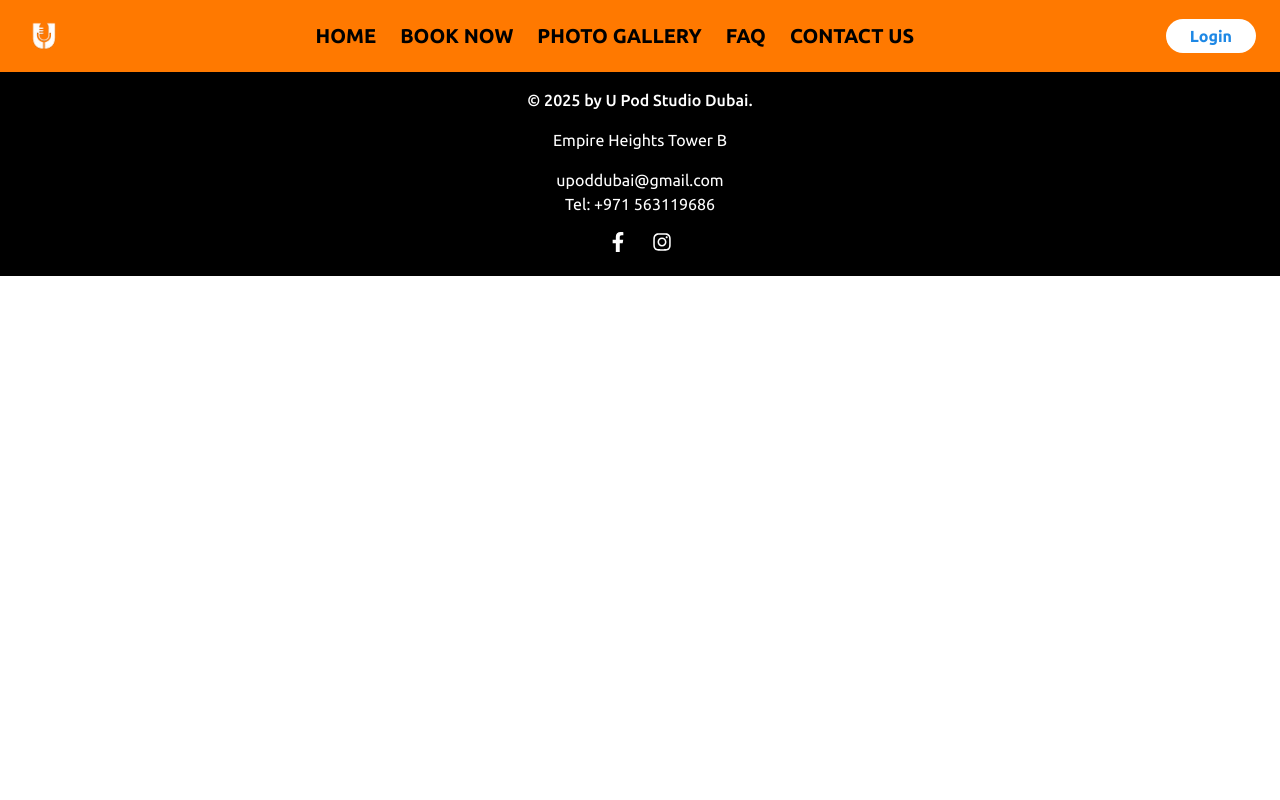
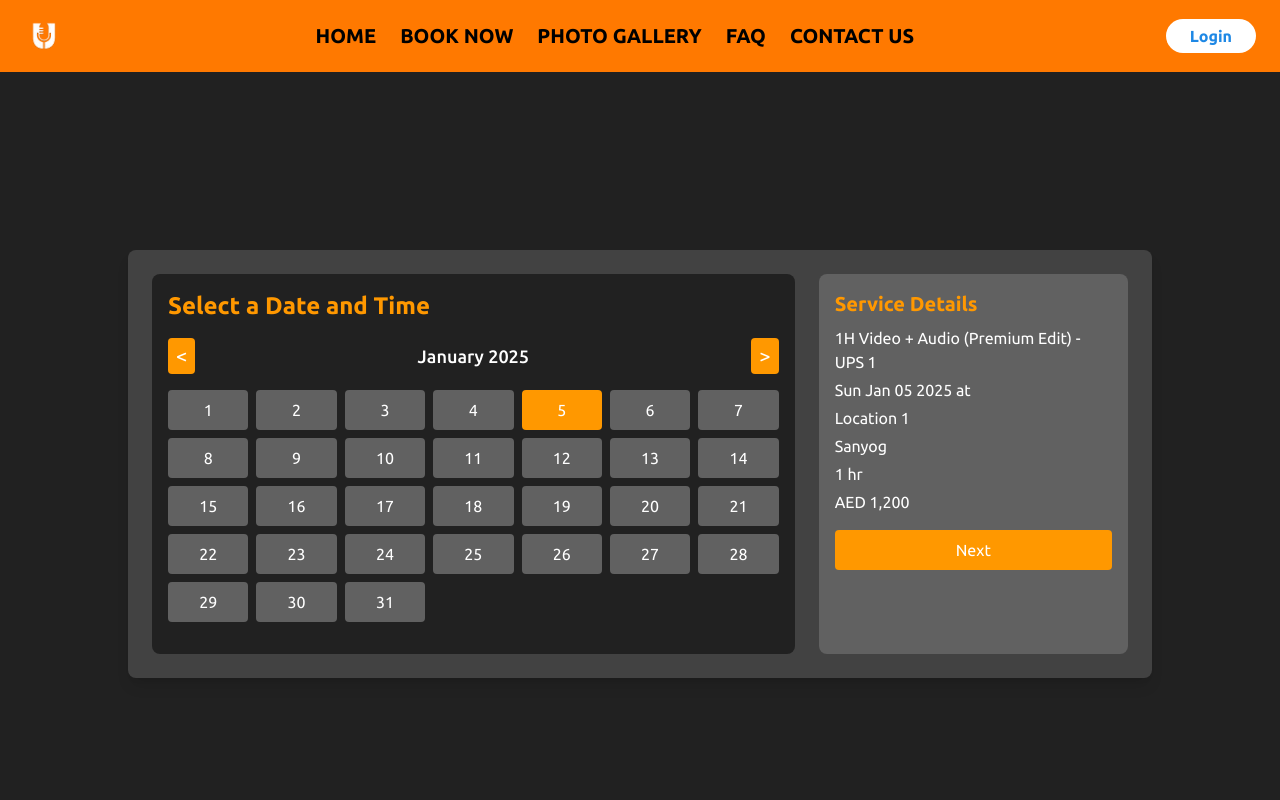
Before and after one commit to sunil-ranabhat/uPodDubai, a React (Vite) app: page /bookstudio in a window 1280 px wide. Shown: the top 800 px of the page. Built offline with nearby package versions, Linux system fonts and the light colour scheme; the HTML template or start-up script is replaced by a standard one.

Commit message:
addedfunctionality

```diff
--- a/src/App.jsx
+++ b/src/App.jsx
@@ -8,6 +8,7 @@ import Booking from "./pages/Booking";
 import Footer from "./components/Footer";
 import Signup from "./pages/Signup";
 import PhotoGallery from "./pages/photogallery";
+import BookNow from "./pages/Booknow";
 
 
 const App = () => {
@@ -23,6 +24,7 @@ const App = () => {
           <Route path="/faq" element={<FAQPage />} />
           <Route path="/contactus" element={<ContactUs />} />
           <Route path="/login" element={<Signup/>} />
+          <Route path="/bookstudio" element={<BookNow/>} />
 
           <Route path="/photogallery" element={<PhotoGallery/>} />
         </Routes>
--- a/src/pages/Booking.jsx
+++ b/src/pages/Booking.jsx
@@ -1,4 +1,4 @@
-import React, { useState } from "react";
+import React, { useState, useEffect } from "react";
 import image1 from "../assets/image1.jpeg";
 import image2 from "../assets/image2.jpeg";
 import image3 from "../assets/image3.jpg";
@@ -9,10 +9,21 @@ import image7 from "../assets/image7.avif";
 import image8 from "../assets/image8.jpeg";
 
 import { Carousel } from "@material-tailwind/react";
-import PricingTable from "./PricingTable"; // Import the PricingTable component
+import PricingTable from "./PricingTable";
 
 const BookNow = () => {
   const [isModalOpen, setIsModalOpen] = useState(false);
+
+  useEffect(() => {
+    if (isModalOpen) {
+      document.body.style.overflow = "hidden";
+    } else {
+      document.body.style.overflow = "auto";
+    }
+    return () => {
+      document.body.style.overflow = "auto"; // Ensure cleanup
+    };
+  }, [isModalOpen]);
 
   const studioImages = [
     { src: image1, alt: "Studio 1" },
@@ -57,10 +68,9 @@ const BookNow = () => {
         </Carousel>
       </div>
 
-      {/* Modal */}
       {isModalOpen && (
-        <div className="fixed inset-0 bg-gray-900 bg-opacity-50 flex justify-center items-center z-50">
-          <div className="bg-white p-8 rounded-lg w-11/12 md:w-1/2 lg:w-1/3 relative">
+        <div className="fixed inset-0 bg-gray-900 bg-opacity-50 flex justify-center items-center z-50 overflow-y-auto">
+          <div className="bg-white p-8 rounded-lg w-[50vw] h-[95vh] relative overflow-y-auto">
             <button
               onClick={closeModal}
               className="absolute top-2 right-2 text-xl font-bold text-gray-600"
@@ -68,8 +78,6 @@ const BookNow = () => {
               X
             </button>
             <h3 className="text-2xl font-bold text-gray-800 mb-4">Pricing Details</h3>
-
-            {/* Pricing Table Section */}
             <PricingTable />
           </div>
         </div>
--- /dev/null
+++ b/src/pages/Booknow.jsx
@@ -0,0 +1,118 @@
+import React, { useState } from 'react';
+
+const DateTimePicker = () => {
+  const [selectedDate, setSelectedDate] = useState(new Date());
+  const [selectedTime, setSelectedTime] = useState('');
+  const [currentMonth, setCurrentMonth] = useState(new Date().getMonth());
+  const [currentYear, setCurrentYear] = useState(new Date().getFullYear());
+
+  const times = {
+    '2025-01-08': ['11:00 am', '12:00 pm', '1:00 pm'],
+    '2025-01-09': ['4:00 pm', '6:00 pm', '7:00 pm'],
+    // Add more dates with available times
+  };
+
+  const getTimeSlots = () => {
+    const dateString = `${selectedDate.getFullYear()}-${String(selectedDate.getMonth() + 1).padStart(2, '0')}-${String(
+      selectedDate.getDate()
+    ).padStart(2, '0')}`;
+    return times[dateString] || [];
+  };
+
+  const handleDateClick = (day) => {
+    setSelectedDate(new Date(currentYear, currentMonth, day));
+  };
+
+  const handleTimeClick = (time) => {
+    setSelectedTime(time);
+  };
+
+  const handleMonthChange = (increment) => {
+    let newMonth = currentMonth + increment;
+    let newYear = currentYear;
+
+    if (newMonth < 0) {
+      newMonth = 11;
+      newYear--;
+    } else if (newMonth > 11) {
+      newMonth = 0;
+      newYear++;
+    }
+
+    setCurrentMonth(newMonth);
+    setCurrentYear(newYear);
+  };
+
+  return (
+    <div className="min-h-screen flex justify-center items-center bg-gray-900 text-white">
+      <div className="bg-gray-800 rounded-lg shadow-lg w-full max-w-5xl p-6">
+        <div className="grid md:grid-cols-3 gap-6">
+          <div className="md:col-span-2 p-4 bg-gray-900 rounded-lg">
+            <h2 className="text-2xl font-semibold mb-4 text-orange-500">Select a Date and Time</h2>
+            <div className="flex items-center justify-between mb-4">
+              <button
+                onClick={() => handleMonthChange(-1)}
+                className="text-xl px-2 py-1 bg-orange-500 rounded hover:bg-orange-600"
+              >
+                {'<'}
+              </button>
+              <h3 className="text-lg font-medium">
+                {new Date(currentYear, currentMonth).toLocaleString('default', { month: 'long' })} {currentYear}
+              </h3>
+              <button
+                onClick={() => handleMonthChange(1)}
+                className="text-xl px-2 py-1 bg-orange-500 rounded hover:bg-orange-600"
+              >
+                {'>'}
+              </button>
+            </div>
+            <div className="grid grid-cols-7 gap-2 text-center">
+              {Array.from({ length: new Date(currentYear, currentMonth + 1, 0).getDate() }, (_, i) => (
+                <button
+                  key={i}
+                  onClick={() => handleDateClick(i + 1)}
+                  className={`p-2 rounded hover:bg-orange-500 transition-colors ${
+                    selectedDate.getDate() === i + 1 &&
+                    selectedDate.getMonth() === currentMonth &&
+                    selectedDate.getFullYear() === currentYear
+                      ? 'bg-orange-500'
+                      : 'bg-gray-700'
+                  }`}
+                >
+                  {i + 1}
+                </button>
+              ))}
+            </div>
+            <div className="flex flex-wrap gap-2 mt-4">
+              {getTimeSlots().map((time) => (
+                <button
+                  key={time}
+                  onClick={() => handleTimeClick(time)}
+                  className={`p-2 rounded hover:bg-orange-500 transition-colors ${
+                    selectedTime === time ? 'bg-orange-500' : 'bg-gray-700'
+                  }`}
+                >
+                  {time}
+                </button>
+              ))}
+            </div>
+          </div>
+          <div className="p-4 bg-gray-700 rounded-lg">
+            <h3 className="text-xl font-semibold mb-2 text-orange-500">Service Details</h3>
+            <p className="mb-1">1H Video + Audio (Premium Edit) - UPS 1</p>
+            <p className="mb-1">
+              {selectedDate.toDateString()} at {selectedTime}
+            </p>
+            <p className="mb-1">Location 1</p>
+            <p className="mb-1">Sanyog</p>
+            <p className="mb-1">1 hr</p>
+            <p className="mb-4">AED 1,200</p>
+            <button className="w-full bg-orange-500 py-2 rounded hover:bg-orange-600 transition-colors">Next</button>
+          </div>
+        </div>
+      </div>
+    </div>
+  );
+};
+
+export default DateTimePicker;
```
Also changed, not shown: src/pages/PricingTable.jsx (+71 -39 lines).
